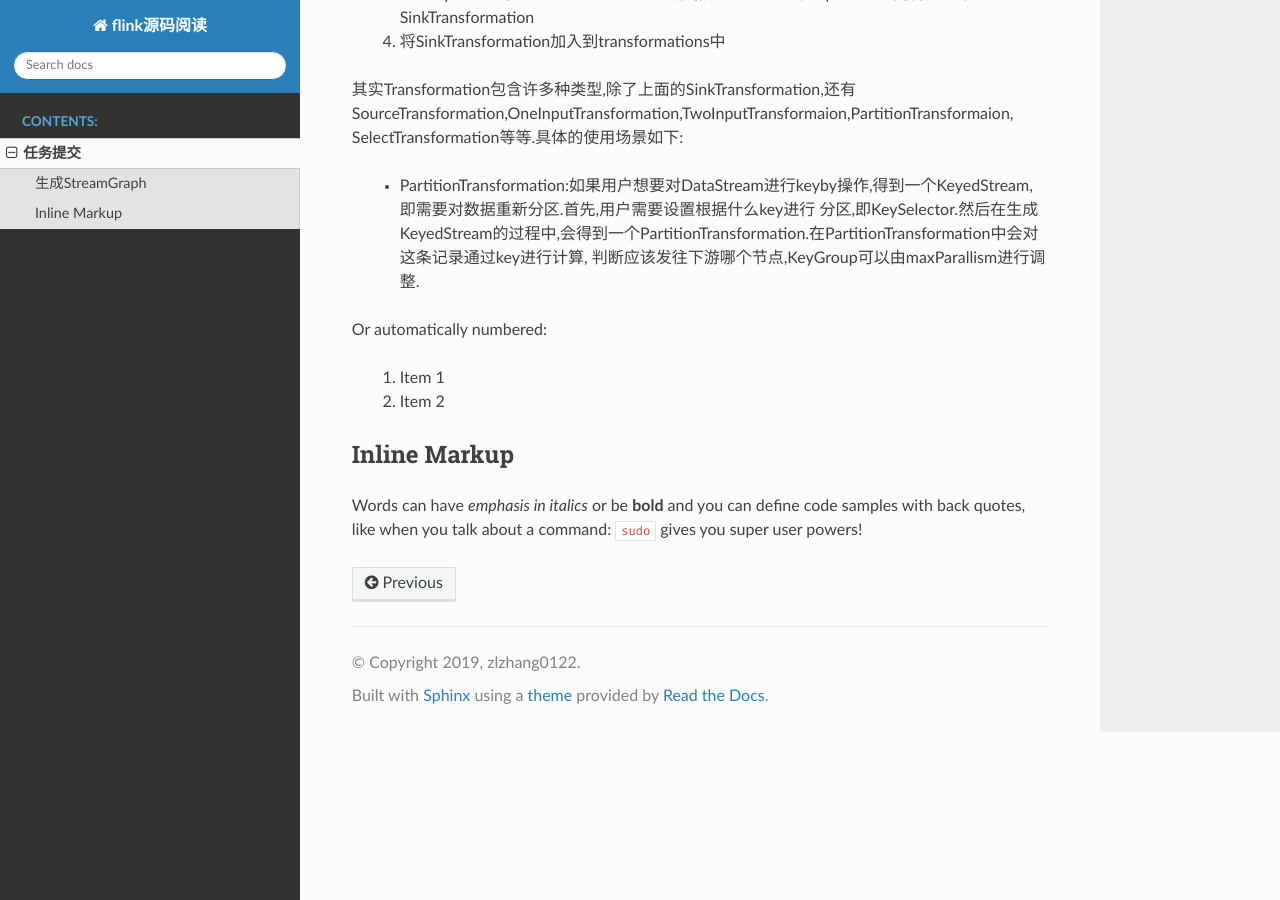
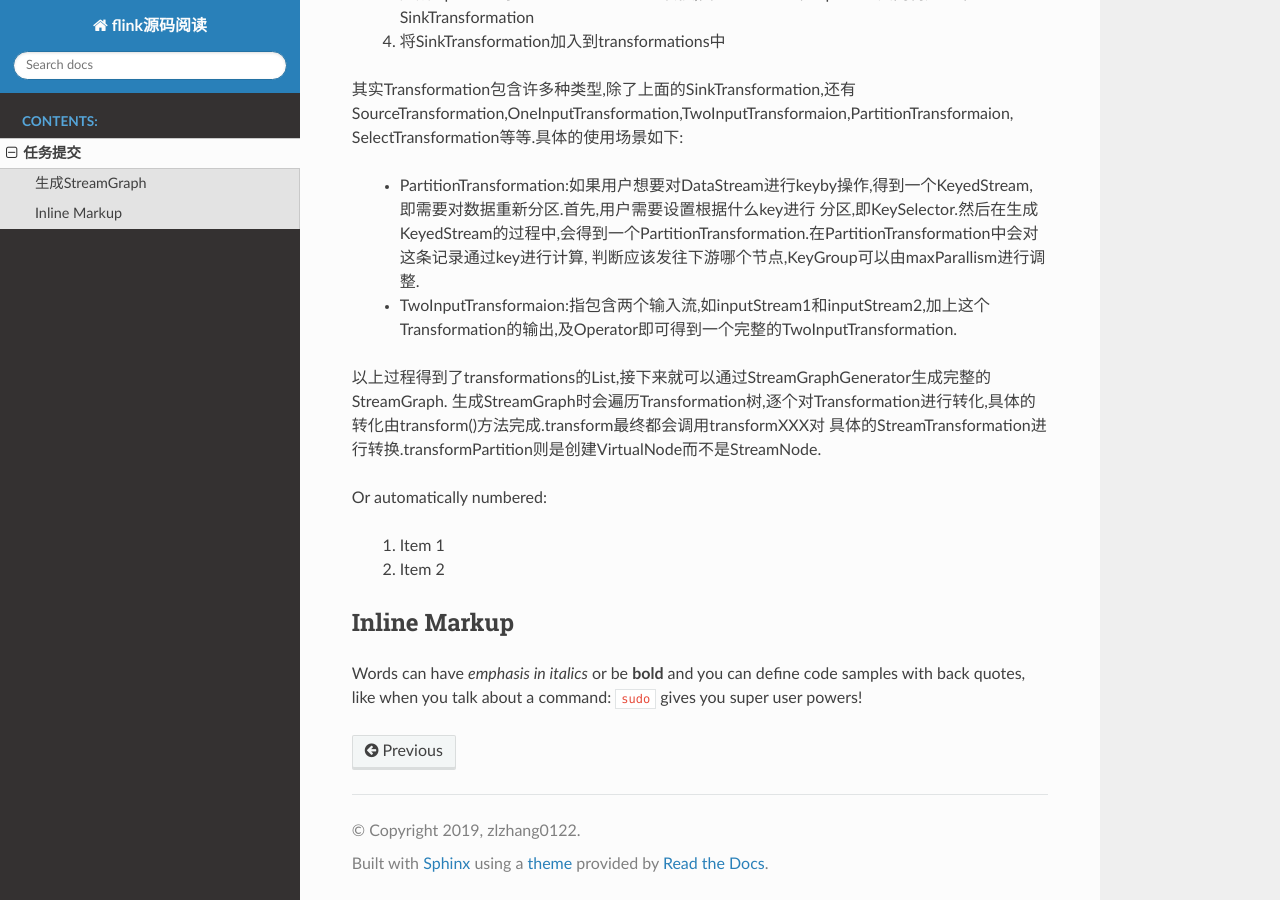
Before and after one commit to zlzhang0122/flink-source-zh, a Sphinx documentation site: the page built from docs/jobSubmit.rst, in a window 1280 px wide and 900 px high, scrolled down 1424 px. Built offline with Sphinx 7.4.7 and the Read the Docs theme 2.0.0, drawn with Linux system fonts in a browser that asks for light colours.

Commit message:
firstpart

```diff
--- a/docs/jobSubmit.rst
+++ b/docs/jobSubmit.rst
@@ -43,6 +43,11 @@ SelectTransformation等等.具体的使用场景如下:
  * PartitionTransformation:如果用户想要对DataStream进行keyby操作,得到一个KeyedStream,即需要对数据重新分区.首先,用户需要设置根据什么key进行
    分区,即KeySelector.然后在生成KeyedStream的过程中,会得到一个PartitionTransformation.在PartitionTransformation中会对这条记录通过key进行计算,
    判断应该发往下游哪个节点,KeyGroup可以由maxParallism进行调整.
+ * TwoInputTransformaion:指包含两个输入流,如inputStream1和inputStream2,加上这个Transformation的输出,及Operator即可得到一个完整的TwoInputTransformation.
+
+以上过程得到了transformations的List,接下来就可以通过StreamGraphGenerator生成完整的StreamGraph.
+生成StreamGraph时会遍历Transformation树,逐个对Transformation进行转化,具体的转化由transform()方法完成.transform最终都会调用transformXXX对
+具体的StreamTransformation进行转换.transformPartition则是创建VirtualNode而不是StreamNode.
 
 Or automatically numbered:
 
```
